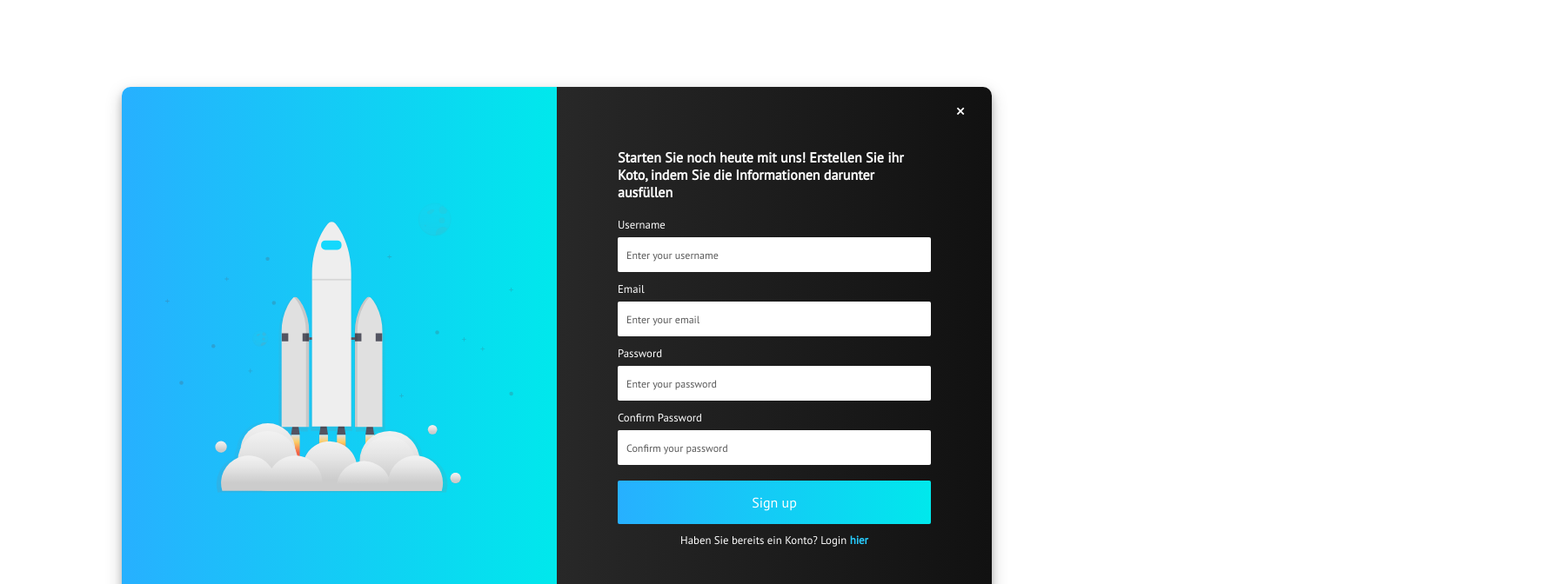
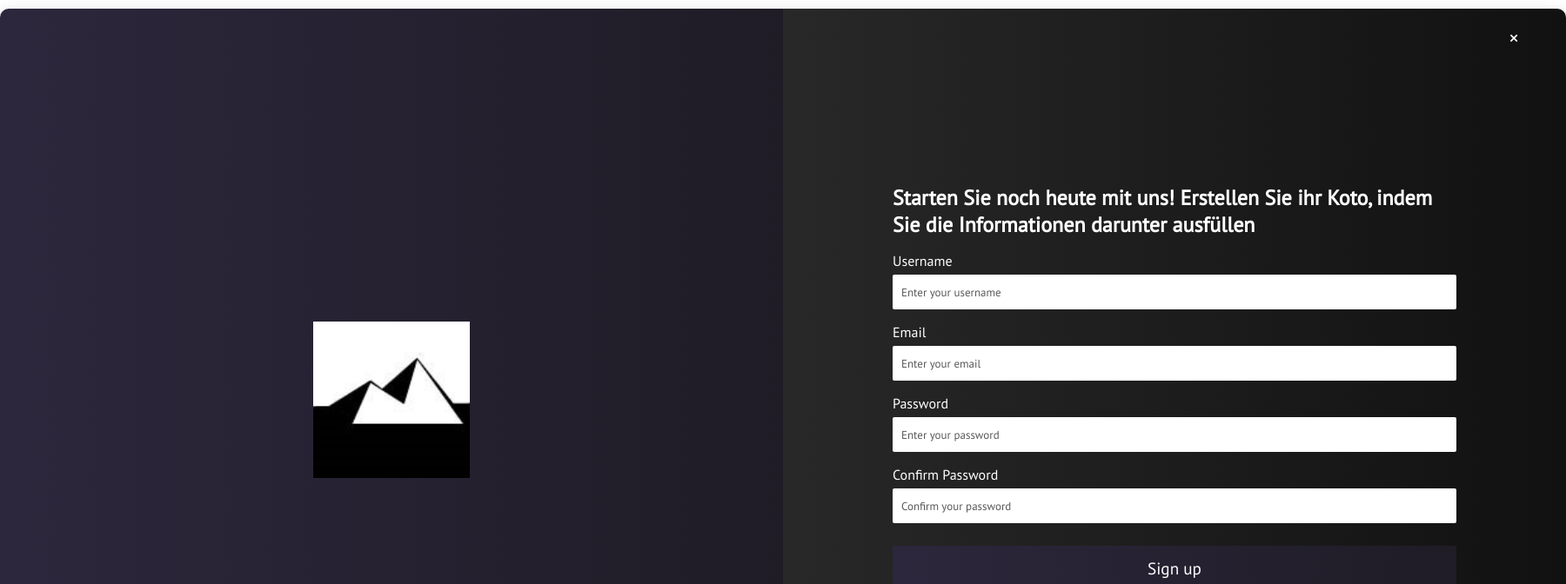
Before and after one commit to LeleZuGut/Kundenabfragesystem-Website, a React (Create React App) app: page / in a window 1280 px wide. Shown: the top 672 px of the page at 87% size, 1800 px wide, since content can reach past the window. Built offline with nearby package versions, Linux system fonts and the light colour scheme.

Commit message:
Eigenes Design

```diff
--- a/src/Form.css
+++ b/src/Form.css
@@ -1,10 +1,10 @@
 .form-container {
-    margin: 100px auto;
-    width: 1000px;
+  margin: 10px auto;
+  width: 1800px;
   box-shadow: 0 5px 8px 0 rgba(0, 0, 0, 0.2), 0 7px 20px 0 rgba(0, 0, 0, 0.2);
   position: relative;
   border-radius: 10px;
-    height: 600px;
+  height: 900px;
   display: grid;
   grid-template-columns: 1fr 1fr;
 }
@@ -22,21 +22,23 @@
   .form-content-left {
     background: linear-gradient(
       90deg,
-      rgb(39, 176, 255) 0%,
-      rgb(0, 232, 236) 100%
+      rgb(44,39,60) 0%,
+      rgb(31,28,38) 100%
     );
     border-radius: 10px 0 0 10px;
     position: relative;
   }
 
   .form-img {
-    width: 80%;
-    height: 80%;
+    width: 20%;
+    height: 20%;
     position: absolute;
     top: 50%;
     left: 50%;
     transform: translate(-50%, -50%);
   }
+
+
 
   .form-img-2 {
     width: 60%;
@@ -74,7 +76,7 @@
   }
 
   .form h1 {
-    font-size: 1rem;
+    font-size: 1.5rem;
     text-align: start;
     width: 80%;
     margin-bottom: 1rem;
@@ -82,19 +84,19 @@
   }
 
   .form-inputs {
-    margin-bottom: 0.5rem;
+    margin-bottom: 1rem;
     width: 80%;
   }
 
   .form-inputs p {
-    font-size: 0.8rem;
+    font-size: 1rem;
     margin-top: 0.5rem;
     color: #f00e0e;
   }
 
   .form-label {
     display: inline-block;
-    font-size: 0.8rem;
+    font-size: 1rem;
     margin-bottom: 6px;
     color: #fff;
   }
@@ -111,7 +113,7 @@
 
   .form-input::placeholder {
     color: #595959;
-    font-size: 12px;
+    font-size: 13px;
   }
 
   .form-input-btn {
@@ -121,13 +123,13 @@
     border-radius: 2px;
     background: linear-gradient(
       90deg,
-      rgb(39, 176, 255) 0%,
-      rgb(0, 232, 236) 100%
+      rgb(44,39,60) 0%,
+      rgb(31,28,38) 100%
     );
     outline: none;
     border: none;
     color: #fff;
-    font-size: 1rem;
+    font-size: 1.2rem;
   }
 
   .form-input-btn:hover {
@@ -141,7 +143,7 @@
   }
 
   .form-input-login {
-    font-size: 0.8rem;
+    font-size: 1rem;
     margin-top: 10px;
     color: #fff;
     width: 80%;
@@ -150,6 +152,6 @@
 
   .form-input-login a {
     text-decoration: none;
-    color: #27cdff;
+    color: #CE2A5E;
     font-weight: 600;
   }
--- a/src/Form.js
+++ b/src/Form.js
@@ -14,7 +14,7 @@ const Form = () => {
       <div className='form-container'>
         <span className='close-btn'>×</span>
         <div className='form-content-left'>
-          <img className='form-img' src='img/img-2.svg' alt='spaceship' />
+          <img className='form-img' src='Logo.png' alt='' />
         </div>
         {!isSubmitted ? (
           <FormSignup submitForm={submitForm} />
```
Also changed, not shown: public/zweiteslogo.PNG (added). Lines whose indentation alone changed are shown as unchanged.
